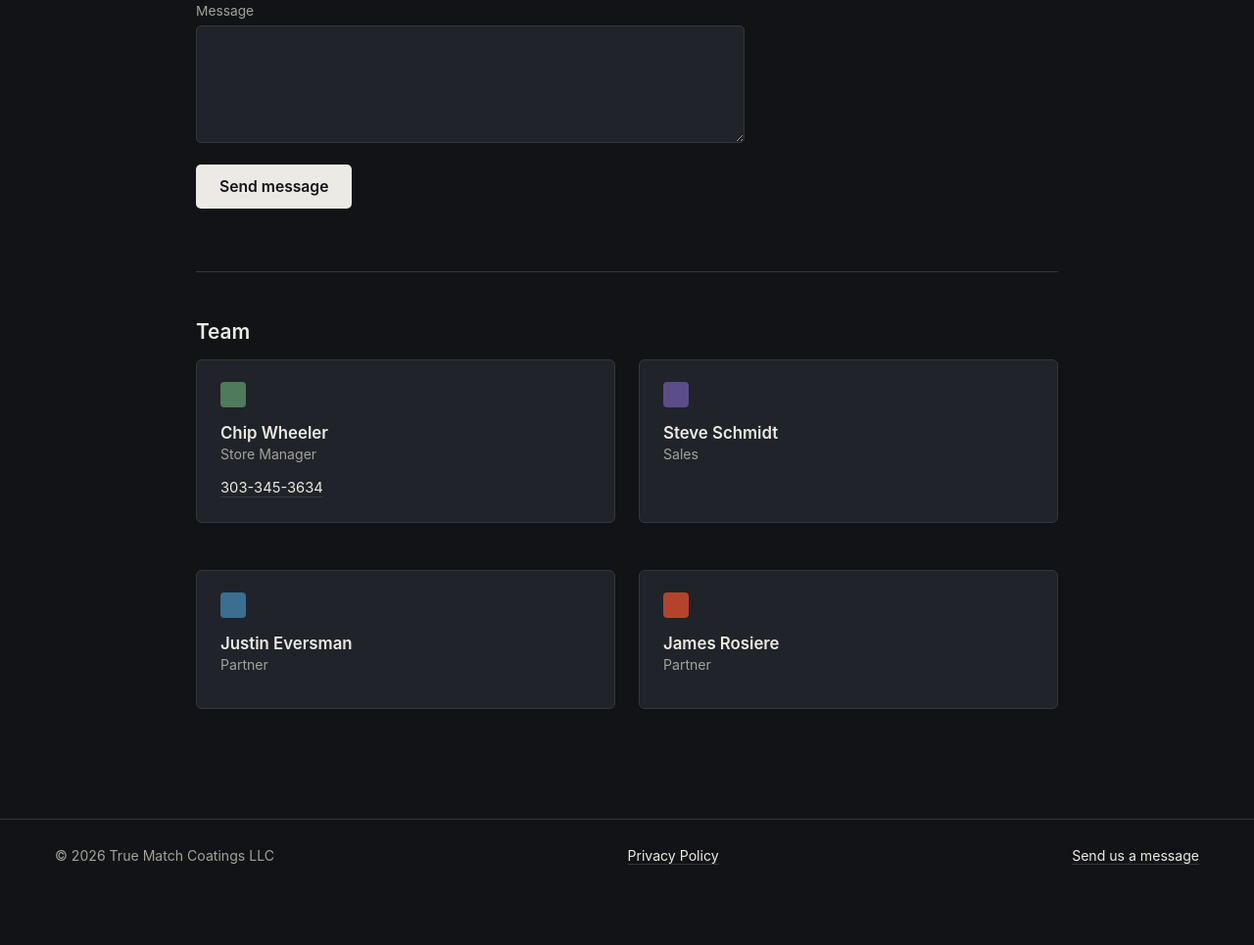
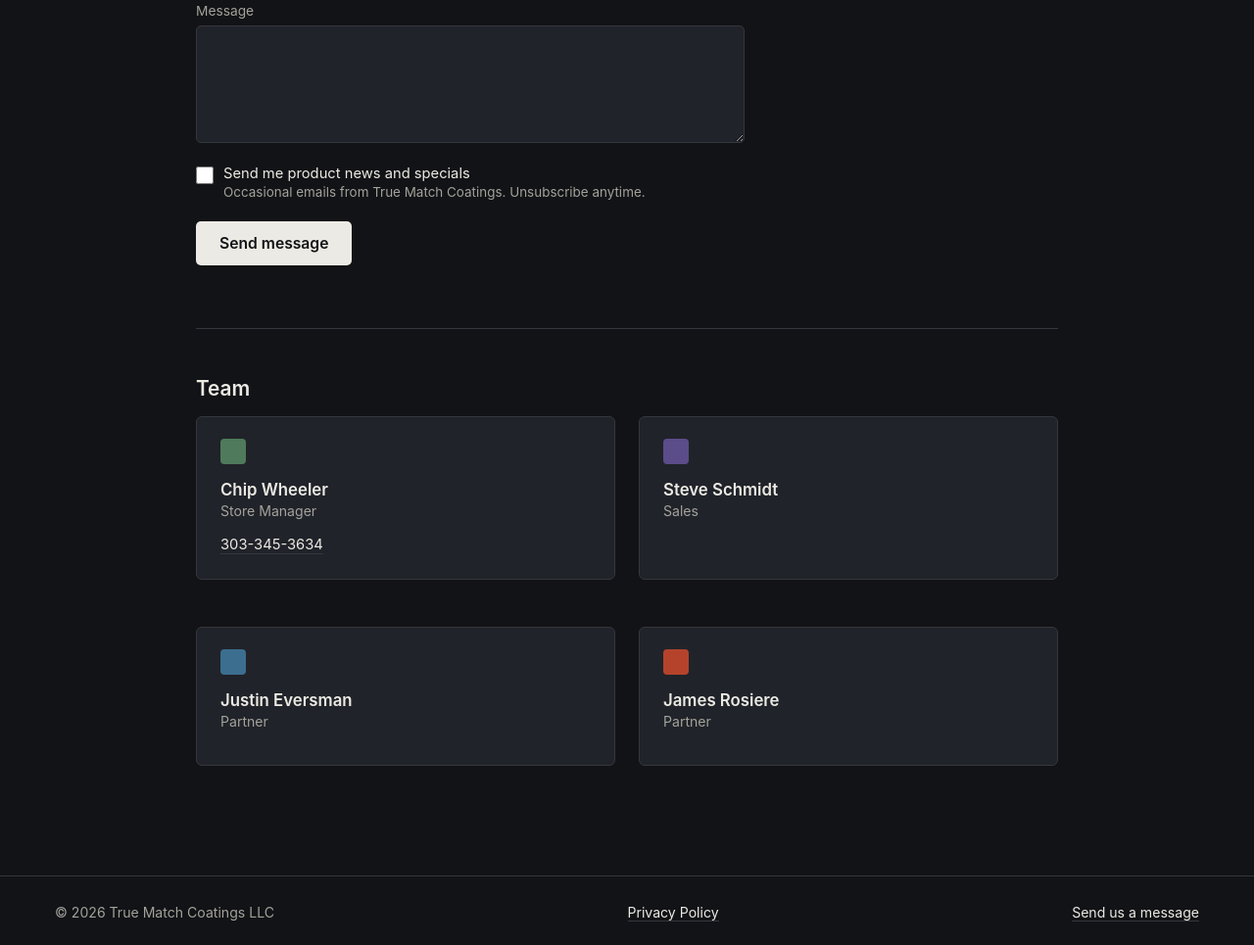
Before and after one commit to jrosiere/true-match-coatings-website, a plain HTML site: page contact.html in a window 1280 px wide. Shown: the part 914-1879 px from the top of the page at 98% size. Before the commit the page ends 1825 px from the top, so only its background shows below. Drawn offline with Linux system fonts and the light colour scheme.

Commit message:
Add email opt-in checkbox to the contact form
Adds an unchecked 'Send me product news and specials' checkbox. When
ticked, the submission sends marketing_opt_in=true to HubSpot. The
privacy policy now mentions the opt-in emails.

Co-Authored-By: Claude Opus 5.5 <noreply@anthropic.com>

```diff
--- a/contact.html
+++ b/contact.html
@@ -224,6 +224,35 @@
     overflow: hidden;
   }
 
+  .field-check {
+    display: flex;
+    align-items: flex-start;
+    gap: 10px;
+    margin: 4px 0 22px;
+  }
+
+  .field-check input {
+    flex: none;
+    width: 18px;
+    height: 18px;
+    margin: 2px 0 0;
+    accent-color: var(--swatch-4);
+    cursor: pointer;
+  }
+
+  .field-check label {
+    font-size: 0.92rem;
+    color: var(--paper);
+    cursor: pointer;
+  }
+
+  .field-check .hint {
+    display: block;
+    color: var(--paper-dim);
+    font-size: 0.84rem;
+    margin-top: 2px;
+  }
+
   .form-submit {
     display: inline-flex;
     align-items: center;
@@ -342,6 +371,14 @@
         <textarea id="message" name="message" required></textarea>
       </div>
 
+      <div class="field-check">
+        <input type="checkbox" id="marketing_opt_in" name="marketing_opt_in" value="true">
+        <label for="marketing_opt_in">
+          Send me product news and specials
+          <span class="hint">Occasional emails from True Match Coatings. Unsubscribe anytime.</span>
+        </label>
+      </div>
+
       <!-- Honeypot field — hidden from real visitors, filled in by spam bots -->
       <div class="field hp-field" aria-hidden="true">
         <label for="_gotcha">Leave this field blank</label>
@@ -402,6 +439,9 @@
     HUBSPOT_PORTAL_ID + '/' + HUBSPOT_FORM_ID;
   // Property internal names in HubSpot (Settings > Properties)
   const REASON_PROPERTY = 'what_s_this_about_';
+  // Single checkbox contact property for the email opt-in. It must exist in
+  // HubSpot and be on the form before this goes live (see the PR notes).
+  const OPT_IN_PROPERTY = 'marketing_opt_in';
 
   const form = document.getElementById('contact-form');
   const status = document.getElementById('form-status');
@@ -439,6 +479,11 @@
     ];
     const phone = form.elements['phone'].value.trim();
     if (phone) fields.push({ name: 'phone', value: phone });
+    // Only send the opt-in when it's ticked, so a returning contact who opted
+    // in before isn't switched back off by leaving the box empty this time.
+    if (form.elements['marketing_opt_in'].checked) {
+      fields.push({ name: OPT_IN_PROPERTY, value: 'true' });
+    }
 
     const context = { pageUri: window.location.href, pageName: document.title };
     const hutk = getCookie('hubspotutk');
```
Also changed, not shown: privacy.html (+3 -1 lines).
